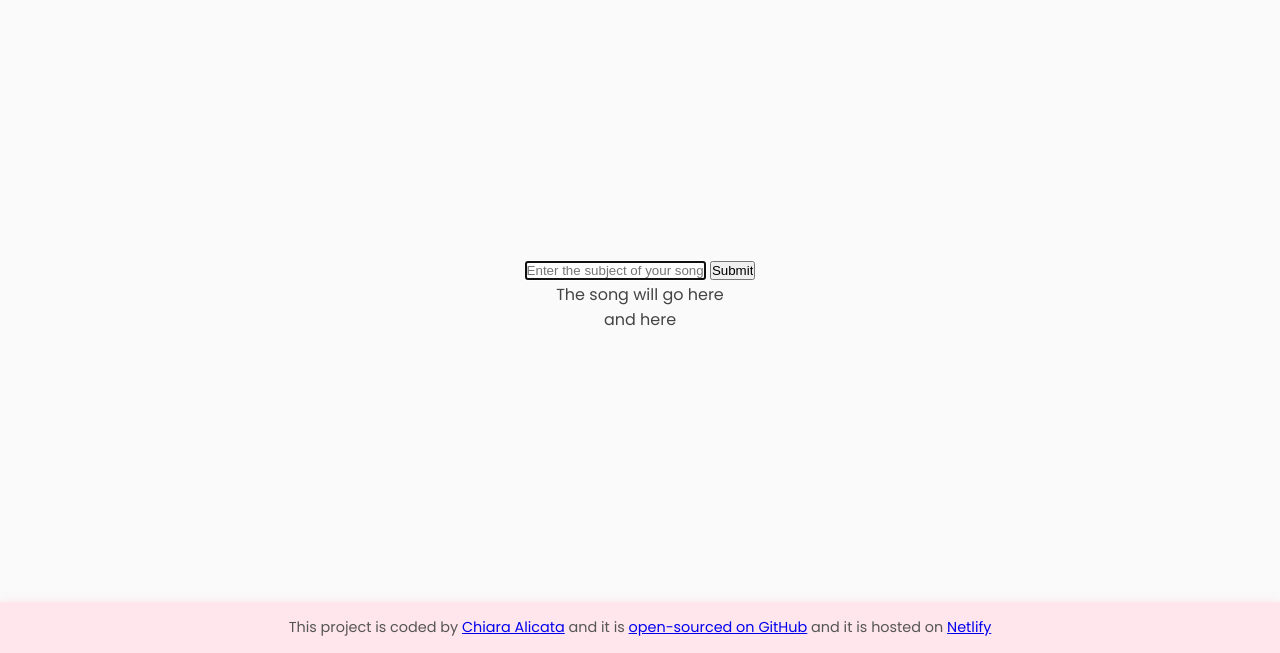
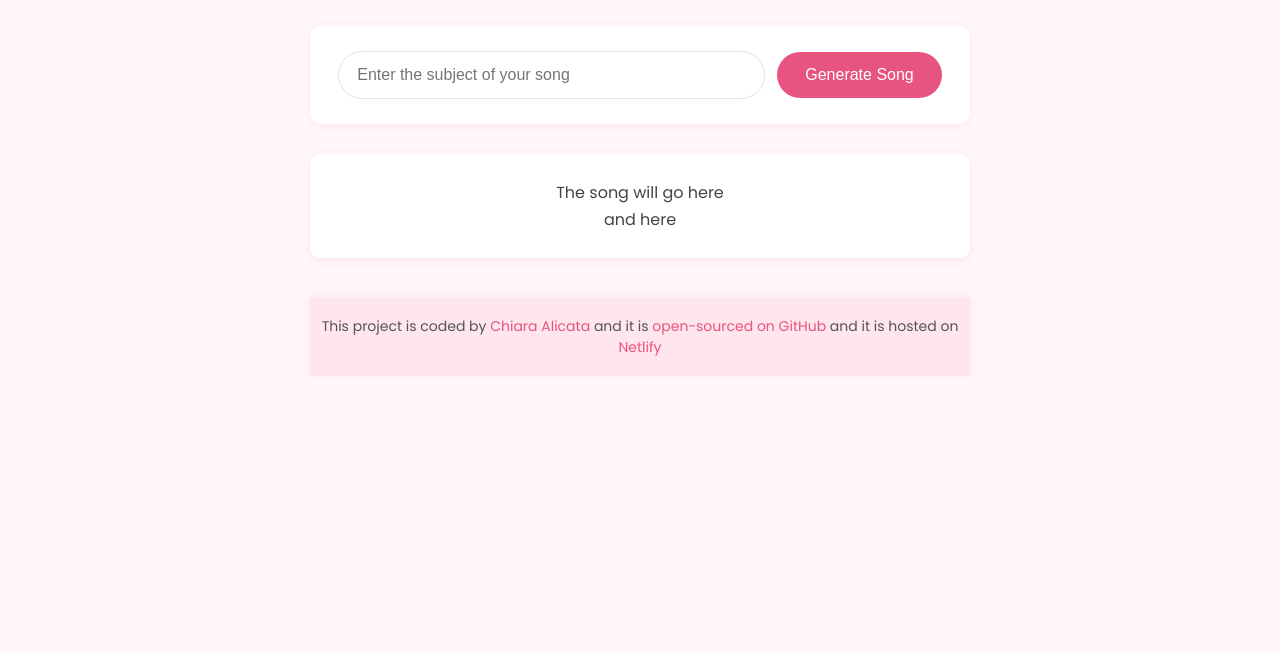
Before and after one commit to chiaraalicata/italian-song-generator, a plain HTML site: page index.html in a window 1280 px wide. Shown: the part 147-800 px from the top of the page. Drawn offline with Linux system fonts and the light colour scheme.

Commit message:
working on the CSS

```diff
--- a/index.html
+++ b/index.html
@@ -13,6 +13,7 @@
     <title>AI Italian Songs Generator</title>
   </head>
   <body>
+    <div class="container">
       <header>
         <h1>AI Italian Songs Generator</h1>
       </header>
@@ -21,13 +22,15 @@
           <input
             type="text"
             placeholder="Enter the subject of your song"
-          autofocus
+            aria-label="Song subject"
             required
             autocomplete="off"
+            class="instructions"
           />
-        <input type="submit" />
+          <input type="submit" value="Generate Song" class="submit-button" />
         </form>
-      <div>
+
+        <div class="song">
           The song will go here
           <br />
           and here
@@ -46,10 +49,14 @@
           open-sourced on GitHub</a
         >
         and it is hosted on
-      <a href="https://ai-italian-songs-generator.netlify.app/" target="_blank">
+        <a
+          href="https://ai-italian-songs-generator.netlify.app/"
+          target="_blank"
+        >
           Netlify</a
         >
       </footer>
+    </div>
     <script src="src/index.js"></script>
   </body>
 </html>
--- a/src/style.css
+++ b/src/style.css
@@ -6,8 +6,8 @@
 
 body {
   font-family: "Poppins", sans-serif;
-  background-color: #fafafa;
-  color: #444;
+  background-color: #fff7f9;
+  color: #333;
   text-align: center;
   min-height: 100vh;
   display: flex;
@@ -15,17 +15,91 @@ body {
   justify-content: space-between;
 }
 
+.container {
+  max-width: 700px;
+  margin: 0 auto;
+  padding: 0 20px;
+}
+
 h1 {
   margin-top: 80px;
-  color: #ff8fab;
+  color: #e75480; /* soft rose pink */
   font-size: 2.2rem;
   letter-spacing: 1px;
+}
+
+main {
+  margin: 40px 0;
+}
+
+form {
+  background-color: #ffffff;
+  padding: 25px;
+  border-radius: 12px;
+  box-shadow: 0 2px 10px rgba(231, 84, 128, 0.1);
+  display: flex;
+  justify-content: center;
+  align-items: center;
+  gap: 12px;
+}
+
+.instructions {
+  padding: 14px 18px;
+  border: 1px solid rgba(0, 0, 0, 0.1);
+  width: 70%;
+  font-size: 16px;
+  border-radius: 50px;
+  outline: none;
+  transition: all 0.3s ease;
+}
+
+.instructions:focus {
+  border-color: #e75480;
+  box-shadow: 0 0 5px rgba(231, 84, 128, 0.3);
+}
+
+.submit-button {
+  background: #e75480;
+  color: white;
+  font-size: 16px;
+  font-weight: 500;
+  border: none;
+  border-radius: 50px;
+  padding: 14px 28px;
+  cursor: pointer;
+  transition: all 0.3s ease;
+}
+
+.submit-button:hover {
+  background: #ff8fab;
+}
+
+.song {
+  margin-top: 30px;
+  padding: 25px;
+  background-color: #fff;
+  border-radius: 10px;
+  box-shadow: 0 2px 10px rgba(231, 84, 128, 0.1);
+  line-height: 1.7;
+  font-size: 16px;
+  color: #444;
+  min-height: 100px;
 }
 
 footer {
   background-color: #ffe5ec;
   color: #555;
-  padding: 15px 0;
-  font-size: 0.9rem;
-  box-shadow: 0 -2px 8px rgba(255, 155, 190, 0.15);
+  padding: 18px 0;
+  font-size: 14px;
+  box-shadow: 0 -2px 8px rgba(231, 84, 128, 0.1);
 }
+
+a {
+  color: #e75480;
+  text-decoration: none;
+  transition: color 0.2s ease;
+}
+
+a:hover {
+  color: #b53e64;
+}
```
Lines whose indentation alone changed are shown as unchanged.
